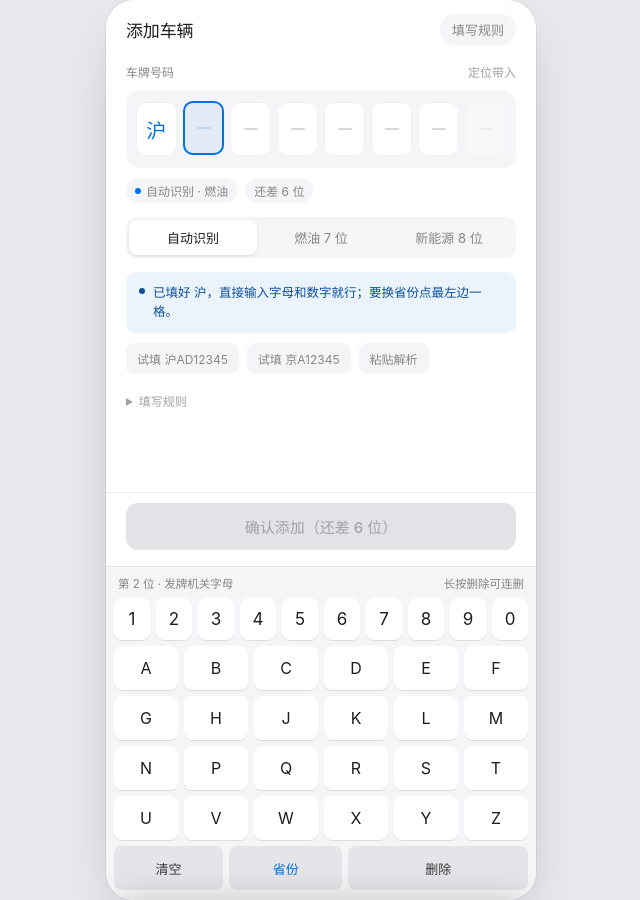
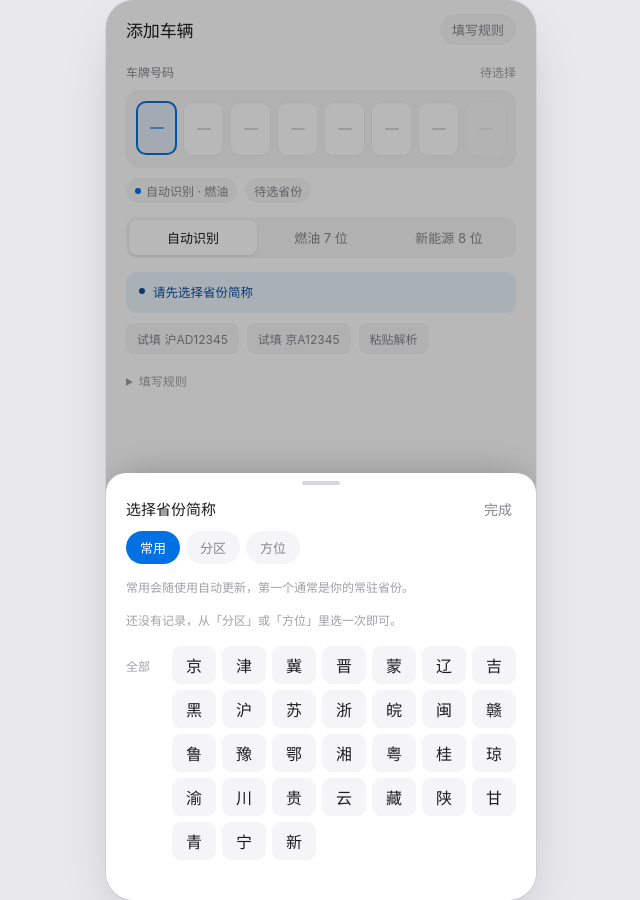
Before and after one commit to zhangswings/plate-number-input, a plain HTML site: page group.html in a window 1280 px wide. Shown: the whole page, without its empty margins (319-959 px from the left). Drawn offline with Linux system fonts and the light colour scheme.

Commit message:
feat: 首屏不预填省份，改为自动弹出省份地图；README 补充功能截图

```diff
--- a/group.html
+++ b/group.html
@@ -224,7 +224,7 @@
   </header>
 
   <main id="main">
-    <div class="plate-label"><span>车牌号码</span><b id="locLabel">定位带入</b></div>
+    <div class="plate-label"><span>车牌号码</span><b id="locLabel">待选择</b></div>
     <div class="plate" id="plate" role="group" aria-label="车牌号输入"></div>
 
     <div class="meta-row">
@@ -361,7 +361,7 @@
     var r = resolve(), need = r.need;
     var rest = Math.max(0, need - 1 - state.body.length);
 
-    if(!state.province) return {ok:false, code:'noProvince', msg:'先点最左边一格选择省份简称'};
+    if(!state.province) return {ok:false, code:'noProvince', msg:'请先选择省份简称'};
     if(state.body.length === 0) return {ok:false, code:'empty', msg:'省份已带入 ' + state.province + '，接着输入发牌机关字母'};
     if(!isLetter(state.body[0])) return {ok:false, code:'second', msg:'第 2 位是发牌机关字母（A–Z，不含 I、O）'};
     if(state.body.length < need - 1) return {ok:false, code:'short', msg:'还差 ' + rest + ' 位'};
@@ -587,7 +587,7 @@
     scrimEl.classList.remove('open');
     sheetEl.classList.remove('open');
     sheetEl.setAttribute('aria-hidden','true');
-    state.focus = Math.min(1 + state.body.length, maxLen() - 1);
+    state.focus = state.province ? Math.min(1 + state.body.length, maxLen() - 1) : 0;
     render();
   }
 
@@ -831,13 +831,16 @@
     if(savedRecent){
       try{ state.recent = JSON.parse(savedRecent) || []; }catch(e){ state.recent = []; }
     }
-    state.province = state.recent[0] || '沪';
-    locLabel.textContent = state.recent[0] ? '沿用上次' : '定位带入';
-    state.focus = 1;
+    state.province = '';
+    state.focus = 0;
+    locLabel.textContent = '待选择';
     render();
     hintEl.className = 'hint';
     hintEl.innerHTML = '<span class="dot" style="margin-top:5px;flex:0 0 auto"></span><span>' +
-      '已填好 <span class="hi">' + state.province + '</span>，直接输入字母和数字就行；要换省份点最左边一格。</span>';
+      '先选省份简称，选完自动回到字母输入。</span>';
+    setTimeout(function(){
+      if(!state.province && sheetEl.classList.contains('open') === false) openSheet();
+    }, 240);
   }
 
   boot();
```
Also changed, not shown: index.html (+10 -7 lines), docs/shots/01-pick.png (added), docs/shots/02-list.png (added), docs/shots/03-main.png (added), docs/shots/04-nev.png (added), docs/shots/05-result.png (added), docs/shots/06-cross.png (added), 1 other file.
